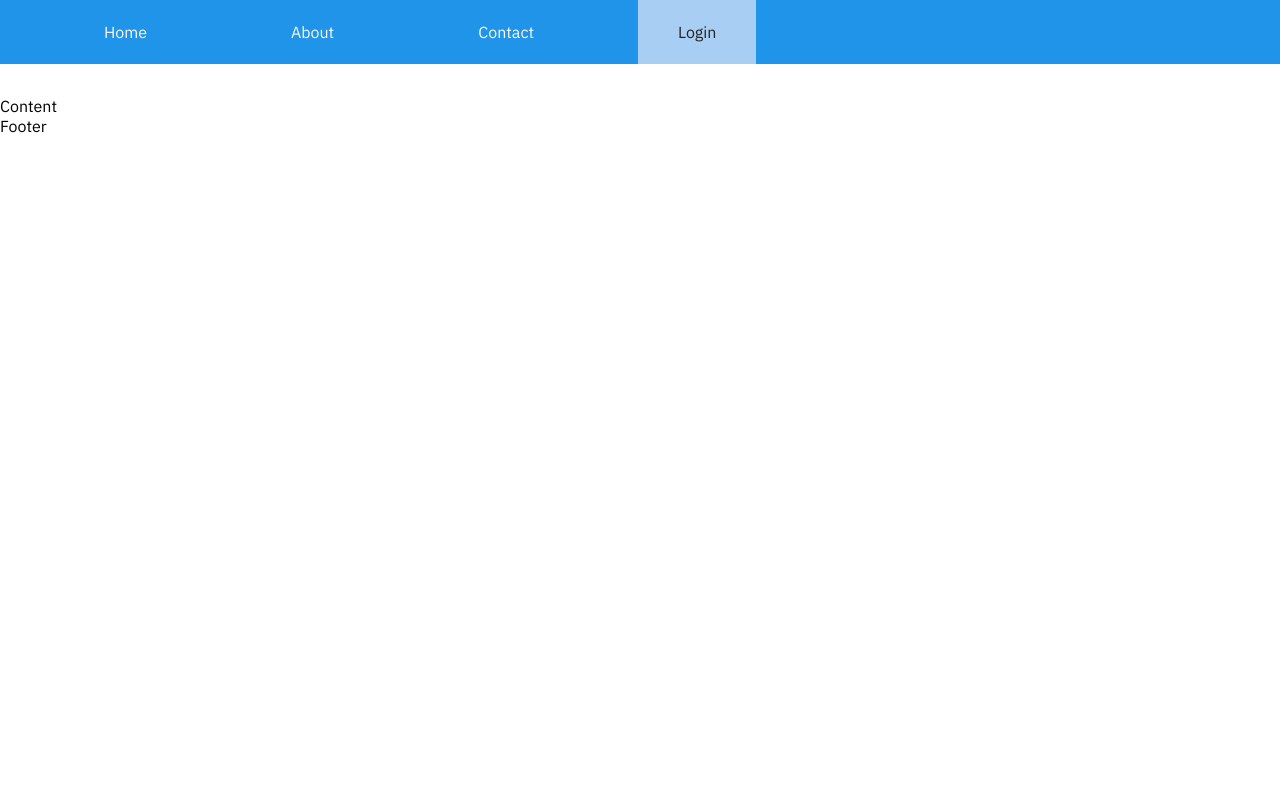
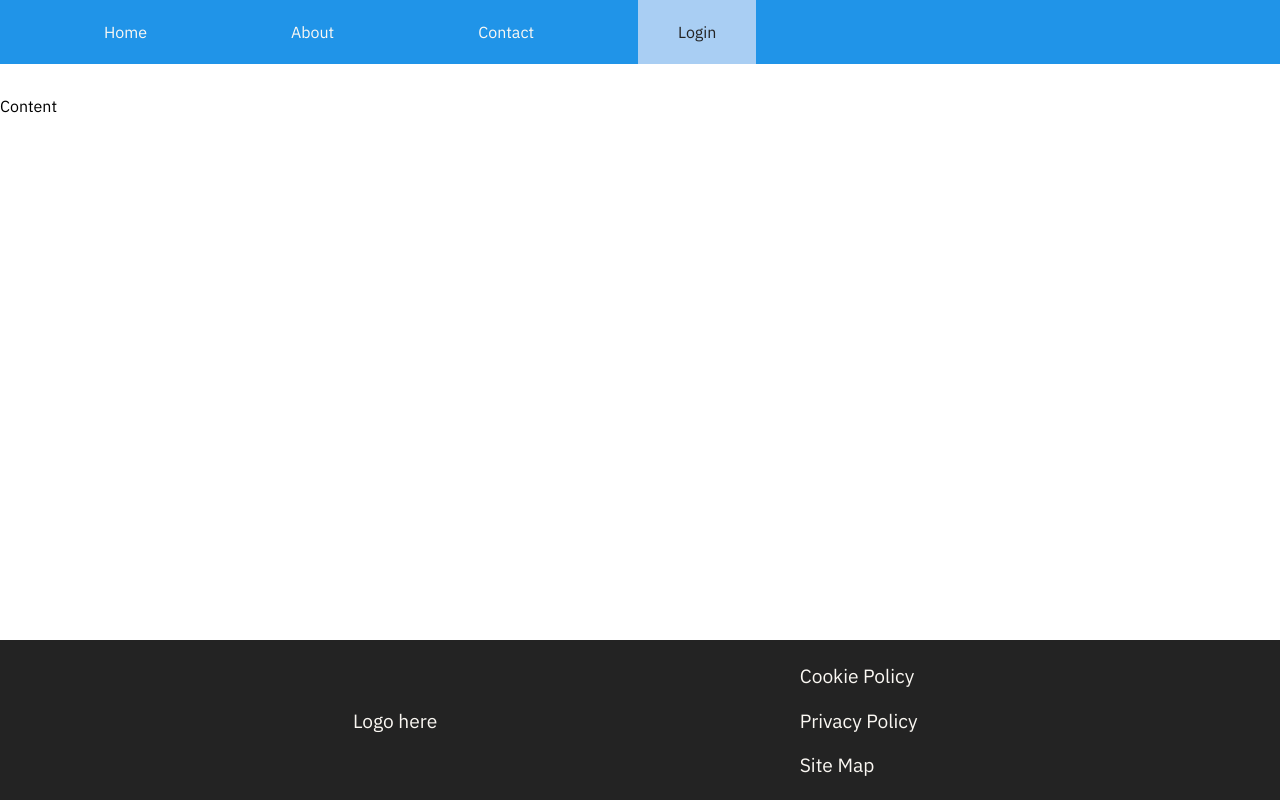
Before and after one commit to CodecoolGlobal/el-proyecte-grande-sprint-1-java-SzPetra, a React (Create React App) app in the folder lnkdoutfrontend/: page / in a window 1280 px wide. Built offline with nearby package versions, Linux system fonts and the light colour scheme.

Commit message:
feat: design footer layout

```diff
--- a/lnkdoutfrontend/src/components/Footer.js
+++ b/lnkdoutfrontend/src/components/Footer.js
@@ -1,9 +1,17 @@
 import React from 'react';
+import './assets/footer.css'
 
 function Footer(props) {
     return (
         <div className="footer">
-            {"Footer"}
+            <div className="footer-logo">
+                <p>{"Logo here"}</p>
+            </div>
+            <div className="footer-links">
+                <a href="/#">{"Cookie Policy"}</a>
+                <a href="/#">{"Privacy Policy"}</a>
+                <a href="/#">{"Site Map"}</a>
+            </div>
         </div>
     );
 }
--- a/lnkdoutfrontend/src/components/assets/footer.css
+++ b/lnkdoutfrontend/src/components/assets/footer.css
@@ -0,0 +1,38 @@
+.footer {
+    position: fixed;
+    left: 0;
+    bottom: 0;
+    margin-top: 2em;
+    width: 100%;
+    min-height: 10em;
+    background-color: var(--mainblack);
+    color: var(--mainwhite);
+    display: flex;
+    flex-direction: row;
+    justify-content: space-evenly;
+    align-items: center;
+
+}
+
+.footer-logo {
+    font-size: 1.2em;
+
+}
+
+.footer-links {
+
+    display: flex;
+    flex-direction: column;
+}
+
+.footer-links a {
+    margin: 0.5em ;
+    text-decoration: none;
+    color: inherit;
+    font-size: 1.2em;
+}
+
+.footer .footer-links a:hover {
+    text-decoration: underline var(--mainwhite);
+    transition: .3s ease-in-out;
+}
```
